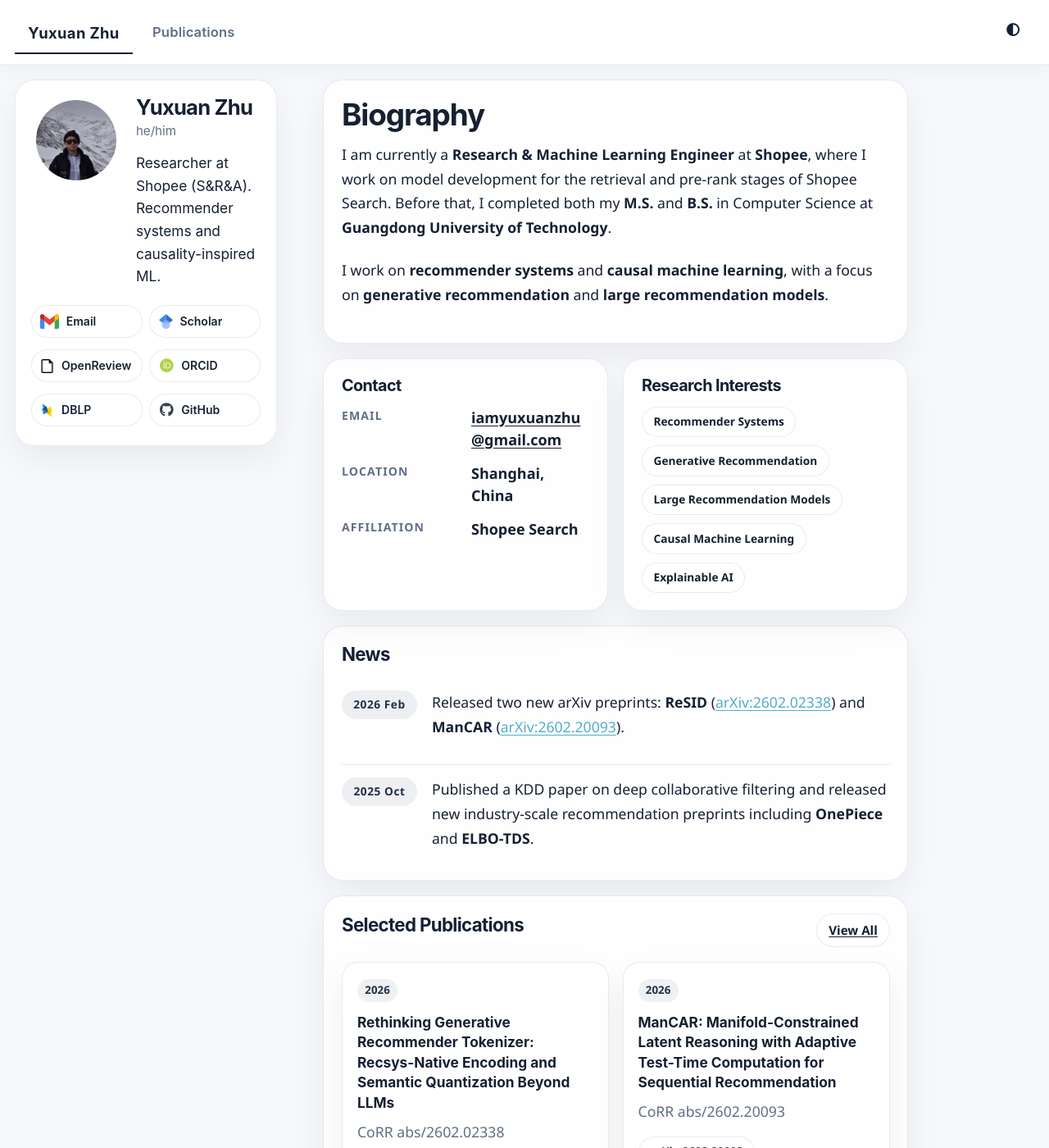
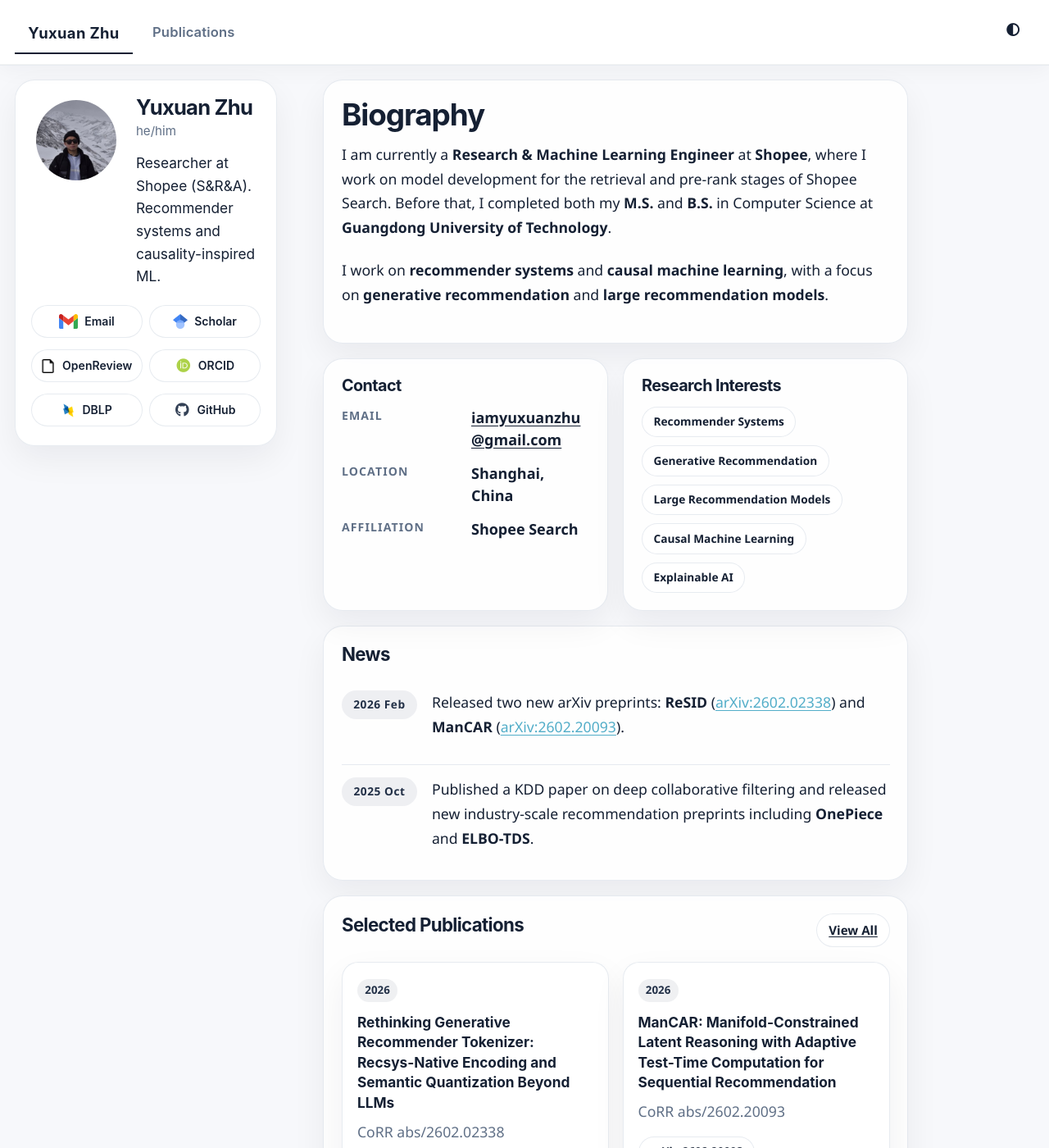
Before and after one commit to EthanChu7/yuxuan.zhu.github.io, a Jekyll site: the page built from _pages/about.md, in a window 1280 px wide and 1400 px high. Shown: the whole window at 82% size. Built offline with Jekyll 4.4.1, drawn with Linux system fonts in a browser that asks for light colours; some web fonts are replaced; a script bundle is joined from its source files by our own code; library files that are not in the unit come from our copies.

Commit message:
Normalize profile action button widths

```diff
--- a/assets/css/main.scss
+++ b/assets/css/main.scss
@@ -907,8 +907,8 @@
 }
 
 .sidebar .author__urls {
-  display: flex;
-  flex-wrap: wrap;
+  display: grid;
+  grid-template-columns: repeat(2, minmax(0, 1fr));
   gap: 0.55rem;
   margin-top: 1.05rem;
 }
@@ -916,14 +916,13 @@
 .sidebar .author__urls li {
   margin: 0;
   min-width: 0;
-  flex: 0 0 auto;
-  max-width: 100%;
+  max-width: none;
 }
 
 .sidebar .author__urls li a {
-  display: inline-flex;
+  display: flex;
   align-items: center;
-  justify-content: flex-start;
+  justify-content: center;
   gap: 0.48rem;
   padding: 0.42rem 0.75rem;
   border: 1px solid var(--site-border);
@@ -934,10 +933,11 @@
   color: var(--site-ink);
   min-height: 0;
   line-height: 1.2;
-  width: auto;
-  max-width: 100%;
+  width: 100%;
+  max-width: none;
   box-sizing: border-box;
   box-shadow: none;
+  text-align: center;
 }
 
 .sidebar .author__urls li a:hover {
@@ -985,6 +985,10 @@
   filter: grayscale(1) brightness(0.55);
 }
 
+.sidebar .author__urls li a span {
+  white-space: nowrap;
+}
+
 html[data-theme="dark"] .author-link-icon--openreview {
   filter: grayscale(1) invert(1) brightness(1.15) contrast(1.05);
 }
@@ -999,6 +1003,12 @@
   background: rgba(125, 211, 252, 0.08);
   border-color: rgba(125, 211, 252, 0.22);
   box-shadow: none;
+}
+
+@media (max-width: 480px) {
+  .sidebar .author__urls {
+    grid-template-columns: 1fr;
+  }
 }
 
 
```
